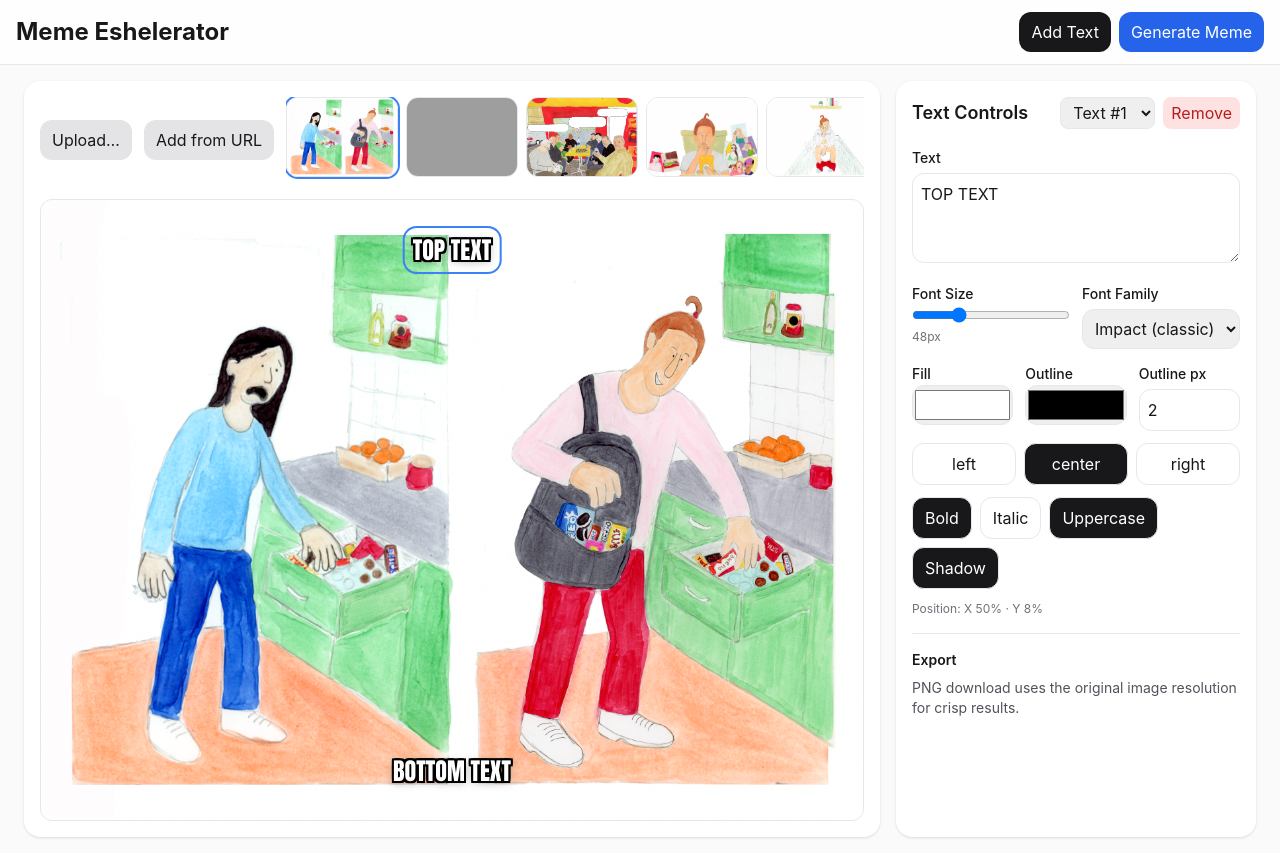
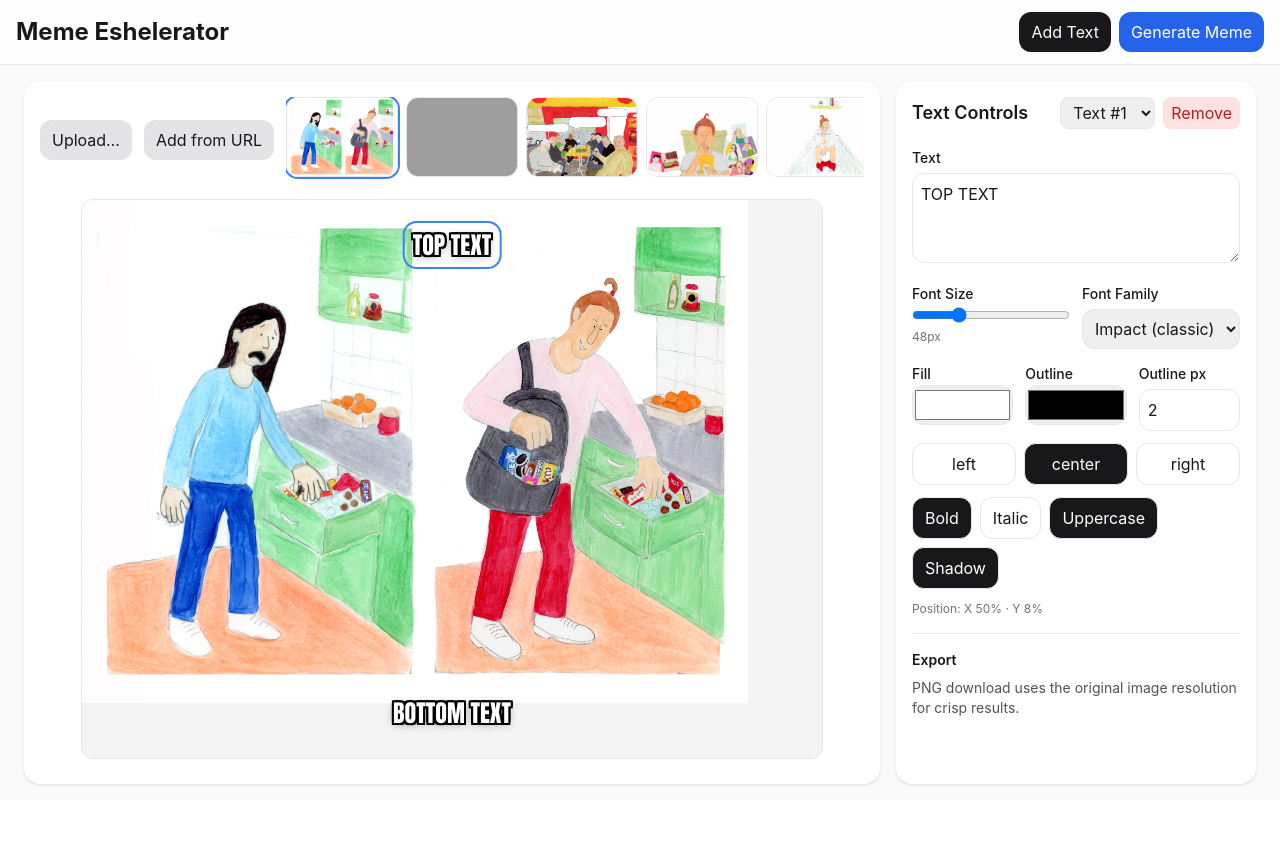
Before and after one commit to Ayelets/meme-app, a React (Create React App) app: page / in a window 1280 px wide. After the commit the page ends 800 px from the top, so only its background shows below. Built offline with nearby package versions, Linux system fonts and the light colour scheme; grey boxes are pictures that could not be loaded.

Commit message:
Add files via upload

```diff
--- a/src/App.js
+++ b/src/App.js
@@ -569,13 +569,13 @@ useEffect(() => {
             onPointerUp={onPointerUp}
             onPointerLeave={onPointerUp}
             className="relative w-full bg-zinc-100 rounded-xl overflow-hidden border touch-pan-y  mx-auto"
-            style={{ aspectRatio: aspect}}
+            style={{ aspectRatio: aspect, maxHeight: 'min(85vh, 85dvh)', width: '90%'}}
           >
           <img
             src={activeUrl}
             alt="active"
             className="absolute inset-0 h-full w-full object-contain select-none pointer-events-none"
-            style={{ objectPosition: 'center top' }}
+            style={{ objectPosition: 'center top', maxHeight: '85dvh',maxWidth: '90%'}}
           />
 
             {boxes.map((b) => (
```
